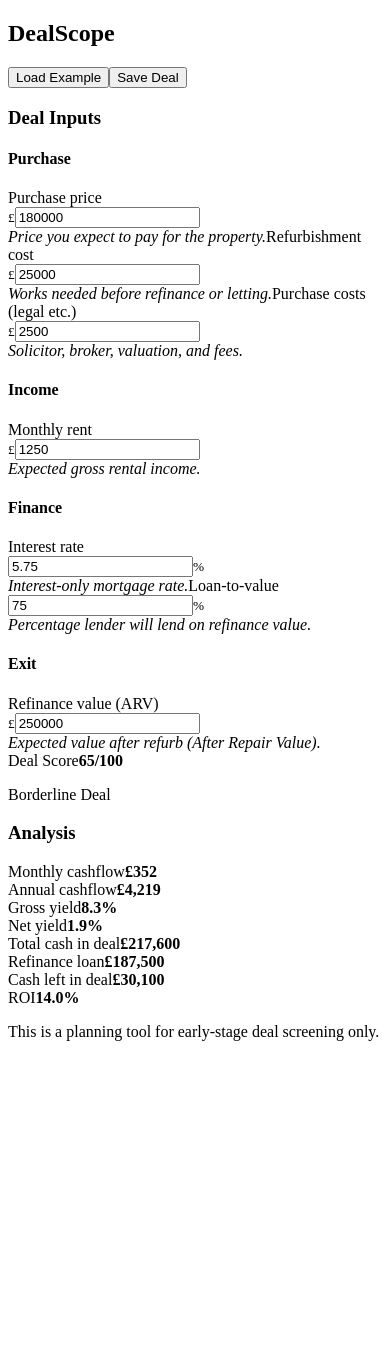
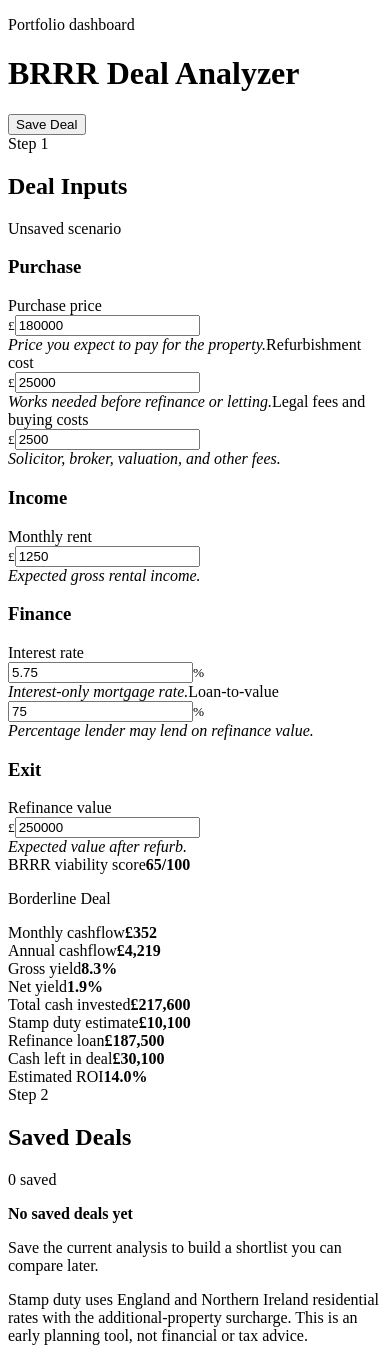
Before and after one commit to f2vbc965mc-pixel/brrr-deal-analyser, a React (Vite) app: page / in a window 390 px wide. Before the commit the page ends 1057 px from the top, so only its background shows below. Built offline with nearby package versions, Linux system fonts and the light colour scheme; the HTML template or start-up script is replaced by a standard one.

Commit message:
add saved deals feature + UI improvements

```diff
--- a/src/App.jsx
+++ b/src/App.jsx
@@ -1,4 +1,6 @@
 import React, { useMemo, useState } from 'react';
+
+const STORAGE_KEY = 'brrr-saved-deals';
 
 const initialInputs = {
   purchasePrice: 180000,
@@ -27,9 +29,9 @@
   },
   {
     name: 'legalFees',
-    label: 'Purchase costs (legal etc.)',
+    label: 'Legal fees and buying costs',
     prefix: '£',
-    helper: 'Solicitor, broker, valuation, and fees.',
+    helper: 'Solicitor, broker, valuation, and other fees.',
     group: 'Purchase',
   },
   {
@@ -50,14 +52,14 @@
     name: 'loanToValue',
     label: 'Loan-to-value',
     suffix: '%',
-    helper: 'Percentage lender will lend on refinance value.',
+    helper: 'Percentage lender may lend on refinance value.',
     group: 'Finance',
   },
   {
     name: 'refinanceValue',
-    label: 'Refinance value (ARV)',
+    label: 'Refinance value',
     prefix: '£',
-    helper: 'Expected value after refurb (After Repair Value).',
+    helper: 'Expected value after refurb.',
     group: 'Exit',
   },
 ];
@@ -74,7 +76,25 @@
   return `${(Number.isFinite(value) ? value : 0).toFixed(1)}%`;
 }
 
+function formatCompactPrice(value) {
+  const safeValue = Number.isFinite(value) ? value : 0;
+  return `£${Math.round(safeValue / 1000)}k`;
+}
+
+function formatShortDate(date) {
+  return new Intl.DateTimeFormat('en-GB', {
+    month: 'short',
+    day: 'numeric',
+  }).format(date);
+}
+
+function createDealName(inputs) {
+  return `Deal ${formatCompactPrice(inputs.purchasePrice)} - ${formatShortDate(new Date())}`;
+}
+
 function calculateStampDuty(price) {
+  // England and Northern Ireland residential SDLT bands from 1 April 2025.
+  // This estimate includes the 5% additional-property surcharge on each band.
   const bands = [
     { threshold: 125000, rate: 0.05 },
     { threshold: 250000, rate: 0.07 },
@@ -84,89 +104,93 @@
   ];
 
   let remaining = Math.max(price, 0);
-  let previous = 0;
-  let duty = 0;
+  let previousThreshold = 0;
+  let stampDuty = 0;
 
   for (const band of bands) {
-    const taxable = Math.min(remaining, band.threshold - previous);
-    if (taxable <= 0) break;
+    const taxableAmount = Math.min(remaining, band.threshold - previousThreshold);
 
-    duty += taxable * band.rate;
-    remaining -= taxable;
-    previous = band.threshold;
+    if (taxableAmount <= 0) {
+      break;
     }
 
-  return duty;
+    stampDuty += taxableAmount * band.rate;
+    remaining -= taxableAmount;
+    previousThreshold = band.threshold;
   }
 
-function getViabilityScore(m) {
+  return stampDuty;
+}
+
+function getViabilityScore(metrics) {
+  // Simple v1 score: cashflow, yield, cash recycled, and ROI each contribute.
   let score = 0;
 
-  if (m.monthlyCashflow > 0) score += 25;
-  if (m.netYield >= 6) score += 25;
-  else if (m.netYield >= 4) score += 15;
+  if (metrics.monthlyCashflow > 0) score += 25;
+  if (metrics.netYield >= 6) score += 25;
+  else if (metrics.netYield >= 4) score += 15;
 
-  if (m.cashLeftInDeal <= m.totalCashInvested * 0.25) score += 25;
-  else if (m.cashLeftInDeal <= m.totalCashInvested * 0.5) score += 15;
+  if (metrics.cashLeftInDeal <= metrics.totalCashInvested * 0.25) score += 25;
+  else if (metrics.cashLeftInDeal <= metrics.totalCashInvested * 0.5) score += 15;
 
-  if (m.roi >= 20) score += 25;
-  else if (m.roi >= 10) score += 15;
+  if (metrics.roi >= 20) score += 25;
+  else if (metrics.roi >= 10) score += 15;
 
   return Math.min(score, 100);
 }
 
+function loadSavedDeals() {
+  try {
+    const savedDeals = JSON.parse(localStorage.getItem(STORAGE_KEY));
+    return Array.isArray(savedDeals) ? savedDeals : [];
+  } catch {
+    return [];
+  }
+}
+
 function App() {
   const [inputs, setInputs] = useState(initialInputs);
+  const [savedDeals, setSavedDeals] = useState(loadSavedDeals);
+  const [activeDealId, setActiveDealId] = useState(null);
+  const [saveMessage, setSaveMessage] = useState('');
 
   function updateInput(name, value) {
-    setInputs((prev) => ({
-      ...prev,
+    setInputs((currentInputs) => ({
+      ...currentInputs,
       [name]: Number(value),
     }));
-  }
 
-  function loadExampleDeal() {
-    setInputs({
-      purchasePrice: 180000,
-      refurbCost: 25000,
-      monthlyRent: 1450,
-      interestRate: 5.5,
-      loanToValue: 75,
-      refinanceValue: 240000,
-      legalFees: 2500,
-    });
+    // Once a user edits a loaded deal, it becomes a new unsaved scenario.
+    setActiveDealId(null);
+    setSaveMessage('');
   }
 
   const metrics = useMemo(() => {
     const stampDuty = calculateStampDuty(inputs.purchasePrice);
 
+    // Total money needed before refinance.
     const totalCashInvested =
-      inputs.purchasePrice +
-      inputs.refurbCost +
-      stampDuty +
-      inputs.legalFees;
+      inputs.purchasePrice + inputs.refurbCost + stampDuty + inputs.legalFees;
 
-    const refinanceLoan =
-      inputs.refinanceValue * (inputs.loanToValue / 100);
+    // BRRR refinance lending is usually based on the new value after works.
+    const refinanceLoan = inputs.refinanceValue * (inputs.loanToValue / 100);
 
-    const monthlyMortgage =
-      (refinanceLoan * (inputs.interestRate / 100)) / 12;
-
+    // This v1 assumes an interest-only mortgage for rental deal screening.
+    const monthlyMortgage = (refinanceLoan * (inputs.interestRate / 100)) / 12;
     const monthlyCashflow = inputs.monthlyRent - monthlyMortgage;
     const annualCashflow = monthlyCashflow * 12;
 
     const grossYield =
-      (inputs.monthlyRent * 12 / inputs.purchasePrice) * 100;
+      inputs.purchasePrice > 0 ? ((inputs.monthlyRent * 12) / inputs.purchasePrice) * 100 : 0;
 
     const netYield =
-      (annualCashflow / totalCashInvested) * 100;
+      totalCashInvested > 0 ? (annualCashflow / totalCashInvested) * 100 : 0;
 
+    // If the refinance covers all invested cash, cash left is shown as zero.
     const cashLeftInDeal = Math.max(totalCashInvested - refinanceLoan, 0);
+    const roi = cashLeftInDeal > 0 ? (annualCashflow / cashLeftInDeal) * 100 : 0;
 
-    const roi =
-      cashLeftInDeal > 0 ? (annualCashflow / cashLeftInDeal) * 100 : 0;
-
-    const m = {
+    const calculatedMetrics = {
       stampDuty,
       totalCashInvested,
       refinanceLoan,
@@ -180,10 +204,45 @@
     };
 
     return {
-      ...m,
-      viabilityScore: getViabilityScore(m),
+      ...calculatedMetrics,
+      viabilityScore: getViabilityScore(calculatedMetrics),
     };
   }, [inputs]);
+
+  function saveDeals(nextDeals) {
+    setSavedDeals(nextDeals);
+    localStorage.setItem(STORAGE_KEY, JSON.stringify(nextDeals));
+  }
+
+  function saveCurrentDeal() {
+    const deal = {
+      id: crypto.randomUUID(),
+      name: createDealName(inputs),
+      createdAt: new Date().toISOString(),
+      inputs: { ...inputs },
+      metrics: { ...metrics },
+    };
+
+    saveDeals([deal, ...savedDeals]);
+    setActiveDealId(deal.id);
+    setSaveMessage(`${deal.name} saved`);
+  }
+
+  function loadDeal(deal) {
+    setInputs(deal.inputs);
+    setActiveDealId(deal.id);
+    setSaveMessage(`${deal.name} loaded`);
+  }
+
+  function deleteDeal(dealId) {
+    const nextDeals = savedDeals.filter((deal) => deal.id !== dealId);
+    saveDeals(nextDeals);
+
+    if (activeDealId === dealId) {
+      setActiveDealId(null);
+      setSaveMessage('');
+    }
+  }
 
   const viabilityLabel =
     metrics.viabilityScore >= 75
@@ -192,74 +251,72 @@
       ? 'Borderline Deal'
       : 'High Risk Deal';
 
-  const groupedFields = fields.reduce((acc, f) => {
-    acc[f.group] = acc[f.group] || [];
-    acc[f.group].push(f);
-    return acc;
+  const groupedFields = fields.reduce((groups, field) => {
+    groups[field.group] = groups[field.group] || [];
+    groups[field.group].push(field);
+    return groups;
   }, {});
 
   return (
     <div className="app-shell">
+      <header className="top-bar">
+        <div>
+          <p className="eyebrow">Portfolio dashboard</p>
+          <h1>BRRR Deal Analyzer</h1>
+        </div>
 
-      <header className="top-bar">
-        <h2>DealScope</h2>
         <div className="top-actions">
-          <button onClick={loadExampleDeal} className="secondary-btn">
-            Load Example
-          </button>
-          <button className="primary-btn">
+          {saveMessage && <span className="save-message">{saveMessage}</span>}
+          <button className="primary-btn" type="button" onClick={saveCurrentDeal}>
             Save Deal
           </button>
         </div>
       </header>
 
-      <main className="layout">
-
-        {/* INPUT SIDE */}
-        <section className="panel">
-          <h3>Deal Inputs</h3>
+      <main className="dashboard-grid">
+        <section className="panel input-panel">
+          <div className="panel-heading">
+            <div>
+              <span>Step 1</span>
+              <h2>Deal Inputs</h2>
+            </div>
+            <p>{activeDealId ? 'Loaded saved deal' : 'Unsaved scenario'}</p>
+          </div>
 
           {Object.entries(groupedFields).map(([group, items]) => (
-            <div key={group}>
-              <h4 className="section-title">{group}</h4>
+            <div className="input-section" key={group}>
+              <h3>{group}</h3>
 
+              <div className="field-grid">
                 {items.map((field) => (
-                <label key={field.name} className="input-card">
+                  <label className="input-card" key={field.name}>
                     <span>{field.label}</span>
-
                     <div className="input-wrap">
                       {field.prefix && <small>{field.prefix}</small>}
                       <input
                         type="number"
+                        min="0"
+                        step="any"
                         value={inputs[field.name]}
-                      onChange={(e) =>
-                        updateInput(field.name, e.target.value)
-                      }
+                        onChange={(event) => updateInput(field.name, event.target.value)}
                       />
                       {field.suffix && <small>{field.suffix}</small>}
                     </div>
-
                     <em>{field.helper}</em>
                   </label>
                 ))}
               </div>
+            </div>
           ))}
         </section>
 
-        {/* RESULTS SIDE */}
-        <aside className="panel results">
-
+        <aside className="right-column">
+          <section className="panel score-panel">
             <div className="score-card">
               <div>
-              <span>Deal Score</span>
+                <span>BRRR viability score</span>
                 <strong>{metrics.viabilityScore}/100</strong>
-              <p className={
-                viabilityLabel.includes("Strong")
-                  ? "good"
-                  : viabilityLabel.includes("Borderline")
-                  ? "warn"
-                  : "bad"
-              }>
+                <p className={metrics.viabilityScore >= 75 ? 'good' : metrics.viabilityScore >= 45 ? 'warn' : 'bad'}>
                   {viabilityLabel}
                 </p>
               </div>
@@ -267,34 +324,86 @@
               <div
                 className="score-ring"
                 style={{ '--score': `${metrics.viabilityScore}%` }}
+                aria-hidden="true"
               />
             </div>
-
-          <h3>Analysis</h3>
 
             <div className="metric-list">
               <Result label="Monthly cashflow" value={formatMoney(metrics.monthlyCashflow)} highlight />
               <Result label="Annual cashflow" value={formatMoney(metrics.annualCashflow)} />
               <Result label="Gross yield" value={formatPercent(metrics.grossYield)} />
               <Result label="Net yield" value={formatPercent(metrics.netYield)} />
-            <Result label="Total cash in deal" value={formatMoney(metrics.totalCashInvested)} />
+              <Result label="Total cash invested" value={formatMoney(metrics.totalCashInvested)} />
+              <Result label="Stamp duty estimate" value={formatMoney(metrics.stampDuty)} />
               <Result label="Refinance loan" value={formatMoney(metrics.refinanceLoan)} />
               <Result label="Cash left in deal" value={formatMoney(metrics.cashLeftInDeal)} highlight />
-            <Result label="ROI" value={formatPercent(metrics.roi)} />
+              <Result label="Estimated ROI" value={formatPercent(metrics.roi)} />
+            </div>
+          </section>
+
+          <section className="panel saved-panel">
+            <div className="panel-heading">
+              <div>
+                <span>Step 2</span>
+                <h2>Saved Deals</h2>
+              </div>
+              <p>{savedDeals.length} saved</p>
             </div>
 
-          <p className="note">
-            This is a planning tool for early-stage deal screening only.
+            {savedDeals.length === 0 ? (
+              <div className="empty-state">
+                <strong>No saved deals yet</strong>
+                <p>Save the current analysis to build a shortlist you can compare later.</p>
+              </div>
+            ) : (
+              <div className="saved-list">
+                {savedDeals.map((deal) => (
+                  <article
+                    className={deal.id === activeDealId ? 'saved-deal active' : 'saved-deal'}
+                    key={deal.id}
+                  >
+                    <div className="saved-main">
+                      <div>
+                        <h3>{deal.name}</h3>
+                        <p>
+                          {formatMoney(deal.inputs.purchasePrice)} purchase ·{' '}
+                          {formatMoney(deal.inputs.refinanceValue)} refinance
                         </p>
+                      </div>
 
+                      <div className="saved-score">{deal.metrics.viabilityScore}</div>
+                    </div>
+
+                    <div className="saved-metrics">
+                      <span>{formatMoney(deal.metrics.monthlyCashflow)} / mo</span>
+                      <span>{formatPercent(deal.metrics.roi)} ROI</span>
+                    </div>
+
+                    <div className="saved-actions">
+                      <button className="secondary-btn" type="button" onClick={() => loadDeal(deal)}>
+                        Load
+                      </button>
+                      <button className="danger-btn" type="button" onClick={() => deleteDeal(deal.id)}>
+                        Delete
+                      </button>
+                    </div>
+                  </article>
+                ))}
+              </div>
+            )}
+          </section>
         </aside>
+      </main>
 
-      </main>
+      <p className="disclaimer">
+        Stamp duty uses England and Northern Ireland residential rates with the additional-property
+        surcharge. This is an early planning tool, not financial or tax advice.
+      </p>
     </div>
   );
 }
 
-function Result({ label, value, highlight }) {
+function Result({ label, value, highlight = false }) {
   return (
     <div className={highlight ? 'metric highlight' : 'metric'}>
       <span>{label}</span>
--- a/src/styles.css
+++ b/src/styles.css
@@ -2,8 +2,8 @@
   color-scheme: dark;
   font-family:
     Inter, ui-sans-serif, system-ui, -apple-system, BlinkMacSystemFont, "Segoe UI", sans-serif;
-  background: #111318;
-  color: #f6f2e8;
+  background: #101317;
+  color: #f7f2e8;
   font-synthesis: none;
   text-rendering: optimizeLegibility;
 }
@@ -17,9 +17,9 @@
   min-height: 100vh;
   margin: 0;
   background:
-    linear-gradient(145deg, rgba(39, 95, 88, 0.18), transparent 38%),
-    linear-gradient(315deg, rgba(179, 92, 69, 0.16), transparent 34%),
-    #111318;
+    linear-gradient(145deg, rgba(46, 119, 103, 0.16), transparent 36%),
+    linear-gradient(315deg, rgba(171, 74, 54, 0.14), transparent 34%),
+    #101317;
 }
 
 button,
@@ -27,115 +27,218 @@
   font: inherit;
 }
 
+button {
+  border: 0;
+  cursor: pointer;
+}
+
 .app-shell {
-  display: grid;
-  grid-template-columns: minmax(0, 1.35fr) minmax(340px, 0.65fr);
-  gap: 24px;
-  width: min(1180px, calc(100% - 32px));
+  width: min(1280px, calc(100% - 32px));
   min-height: 100vh;
   margin: 0 auto;
-  padding: 32px 0;
-  align-items: start;
+  padding: 24px 0 28px;
 }
 
-.calculator-panel,
-.results-panel {
-  border: 1px solid rgba(246, 242, 232, 0.12);
-  background: rgba(22, 25, 31, 0.82);
-  box-shadow: 0 24px 80px rgba(0, 0, 0, 0.28);
-}
-
-.calculator-panel {
+.top-bar {
+  display: flex;
+  justify-content: space-between;
+  gap: 18px;
+  align-items: center;
+  margin-bottom: 18px;
+  padding: 18px 20px;
+  border: 1px solid rgba(247, 242, 232, 0.12);
   border-radius: 8px;
-  padding: clamp(20px, 4vw, 40px);
-}
-
-.results-panel {
-  position: sticky;
-  top: 24px;
-  border-radius: 8px;
-  padding: 20px;
-}
-
-.intro {
-  max-width: 720px;
-  margin-bottom: 28px;
+  background: rgba(20, 24, 30, 0.9);
+  box-shadow: 0 18px 60px rgba(0, 0, 0, 0.24);
 }
 
 .eyebrow {
-  margin: 0 0 10px;
+  margin: 0 0 6px;
   color: #69d4bd;
-  font-size: 0.78rem;
-  font-weight: 800;
+  font-size: 0.76rem;
+  font-weight: 900;
   letter-spacing: 0;
   text-transform: uppercase;
 }
 
+h1,
+h2,
+h3,
+p {
+  margin-top: 0;
+}
+
 h1 {
-  margin: 0;
-  font-size: clamp(2.4rem, 8vw, 5.5rem);
-  line-height: 0.92;
+  margin-bottom: 0;
+  font-size: clamp(1.8rem, 4vw, 3.5rem);
+  line-height: 0.95;
   letter-spacing: 0;
 }
 
-.intro p:not(.eyebrow) {
-  max-width: 620px;
-  margin: 18px 0 0;
-  color: #cfc8b8;
-  font-size: 1.05rem;
-  line-height: 1.7;
+.top-actions {
+  display: flex;
+  flex-wrap: wrap;
+  justify-content: flex-end;
+  gap: 10px;
+  align-items: center;
 }
 
-.input-grid {
+.save-message {
+  color: #cfc8b8;
+  font-size: 0.88rem;
+  font-weight: 700;
+}
+
+.primary-btn,
+.secondary-btn,
+.danger-btn {
+  min-height: 42px;
+  padding: 0 16px;
+  border-radius: 8px;
+  font-weight: 900;
+}
+
+.primary-btn {
+  background: #69d4bd;
+  color: #0f1418;
+}
+
+.secondary-btn {
+  border: 1px solid rgba(247, 242, 232, 0.14);
+  background: #20262e;
+  color: #f7f2e8;
+}
+
+.danger-btn {
+  border: 1px solid rgba(238, 118, 91, 0.28);
+  background: rgba(238, 118, 91, 0.12);
+  color: #ffb7a7;
+}
+
+.dashboard-grid {
+  display: grid;
+  grid-template-columns: minmax(0, 1.35fr) minmax(360px, 0.65fr);
+  gap: 18px;
+  align-items: start;
+}
+
+.right-column {
+  display: grid;
+  gap: 18px;
+}
+
+.panel {
+  border: 1px solid rgba(247, 242, 232, 0.12);
+  border-radius: 8px;
+  background: rgba(21, 25, 31, 0.88);
+  box-shadow: 0 18px 60px rgba(0, 0, 0, 0.2);
+}
+
+.input-panel,
+.score-panel,
+.saved-panel {
+  padding: 18px;
+}
+
+.score-panel {
+  position: sticky;
+  top: 18px;
+}
+
+.panel-heading {
+  display: flex;
+  justify-content: space-between;
+  gap: 14px;
+  align-items: flex-start;
+  margin-bottom: 16px;
+}
+
+.panel-heading span {
+  display: block;
+  margin-bottom: 5px;
+  color: #69d4bd;
+  font-size: 0.74rem;
+  font-weight: 900;
+  text-transform: uppercase;
+}
+
+.panel-heading h2 {
+  margin-bottom: 0;
+  font-size: 1.18rem;
+}
+
+.panel-heading p {
+  margin-bottom: 0;
+  color: #aaa295;
+  font-size: 0.84rem;
+  font-weight: 800;
+  white-space: nowrap;
+}
+
+.input-section + .input-section {
+  margin-top: 18px;
+  padding-top: 18px;
+  border-top: 1px solid rgba(247, 242, 232, 0.08);
+}
+
+.input-section h3 {
+  margin-bottom: 10px;
+  color: #dcd4c5;
+  font-size: 0.84rem;
+  letter-spacing: 0;
+  text-transform: uppercase;
+}
+
+.field-grid {
   display: grid;
   grid-template-columns: repeat(2, minmax(0, 1fr));
-  gap: 14px;
+  gap: 12px;
 }
 
 .input-card {
   display: grid;
-  gap: 10px;
+  gap: 9px;
   min-width: 0;
-  padding: 16px;
-  border: 1px solid rgba(246, 242, 232, 0.1);
+  padding: 14px;
+  border: 1px solid rgba(247, 242, 232, 0.09);
   border-radius: 8px;
-  background: #181c23;
+  background: #1a2027;
 }
 
 .input-card span {
-  color: #f6f2e8;
-  font-size: 0.95rem;
-  font-weight: 800;
+  color: #f7f2e8;
+  font-size: 0.92rem;
+  font-weight: 850;
 }
 
 .input-card em {
-  min-height: 36px;
-  color: #9e978b;
-  font-size: 0.82rem;
+  min-height: 34px;
+  color: #9f978b;
+  font-size: 0.8rem;
   font-style: normal;
-  line-height: 1.45;
+  line-height: 1.4;
 }
 
 .input-wrap {
   display: flex;
   align-items: center;
-  min-height: 46px;
+  min-height: 44px;
   overflow: hidden;
-  border: 1px solid rgba(246, 242, 232, 0.14);
+  border: 1px solid rgba(247, 242, 232, 0.14);
   border-radius: 8px;
-  background: #101217;
+  background: #101317;
 }
 
 .input-wrap:focus-within {
   border-color: #69d4bd;
-  box-shadow: 0 0 0 3px rgba(105, 212, 189, 0.16);
+  box-shadow: 0 0 0 3px rgba(105, 212, 189, 0.15);
 }
 
 .input-wrap small {
   flex: 0 0 auto;
   padding: 0 12px;
   color: #69d4bd;
-  font-size: 0.72rem;
+  font-size: 0.76rem;
   font-weight: 900;
 }
 
@@ -145,57 +248,68 @@
   border: 0;
   outline: 0;
   background: transparent;
-  color: #f6f2e8;
-  font-size: 1.05rem;
-  font-weight: 800;
+  color: #f7f2e8;
+  font-size: 1rem;
+  font-weight: 850;
 }
 
 .score-card {
   display: grid;
-  grid-template-columns: 1fr 92px;
-  gap: 18px;
+  grid-template-columns: 1fr 86px;
+  gap: 16px;
   align-items: center;
   padding: 18px;
   border-radius: 8px;
-  background: #f6f2e8;
-  color: #15171c;
+  background: #f7f2e8;
+  color: #12161b;
 }
 
 .score-card span,
 .metric span {
   color: inherit;
   opacity: 0.72;
-  font-size: 0.8rem;
-  font-weight: 800;
+  font-size: 0.76rem;
+  font-weight: 900;
   text-transform: uppercase;
 }
 
 .score-card strong {
   display: block;
   margin-top: 8px;
-  font-size: 2.35rem;
+  font-size: 2.2rem;
   line-height: 1;
 }
 
 .score-card p {
   margin: 8px 0 0;
-  color: #a94f3f;
-  font-weight: 900;
+  font-weight: 950;
+}
+
+.good {
+  color: #228b6d;
+}
+
+.warn {
+  color: #9a6a18;
+}
+
+.bad {
+  color: #b14a37;
 }
 
 .score-ring {
-  width: 92px;
+  width: 86px;
   aspect-ratio: 1;
   border-radius: 50%;
   background:
-    radial-gradient(circle at center, #f6f2e8 55%, transparent 57%),
+    radial-gradient(circle at center, #f7f2e8 55%, transparent 57%),
     conic-gradient(#69d4bd var(--score), #d7d0c1 0);
 }
 
 .metric-list {
   display: grid;
-  gap: 10px;
-  margin-top: 16px;
+  gap: 9px;
+  margin-top: 14px;
 }
 
 .metric {
@@ -203,16 +317,16 @@
   justify-content: space-between;
   gap: 14px;
   align-items: center;
-  min-height: 58px;
-  padding: 12px 14px;
-  border: 1px solid rgba(246, 242, 232, 0.1);
+  min-height: 54px;
+  padding: 11px 13px;
+  border: 1px solid rgba(247, 242, 232, 0.09);
   border-radius: 8px;
-  background: #181c23;
+  background: #1a2027;
 }
 
 .metric strong {
   text-align: right;
-  font-size: 1.1rem;
+  font-size: 1.02rem;
 }
 
 .metric.highlight {
@@ -220,35 +334,141 @@
   background: rgba(105, 212, 189, 0.08);
 }
 
-.note {
-  margin: 16px 2px 0;
+.empty-state {
+  padding: 18px;
+  border: 1px dashed rgba(247, 242, 232, 0.18);
+  border-radius: 8px;
+  background: rgba(247, 242, 232, 0.04);
+}
+
+.empty-state strong {
+  display: block;
+  margin-bottom: 6px;
+}
+
+.empty-state p {
+  margin-bottom: 0;
+  color: #aaa295;
+  line-height: 1.5;
+}
+
+.saved-list {
+  display: grid;
+  gap: 10px;
+  max-height: 520px;
+  overflow: auto;
+  padding-right: 2px;
+}
+
+.saved-deal {
+  display: grid;
+  gap: 12px;
+  padding: 14px;
+  border: 1px solid rgba(247, 242, 232, 0.1);
+  border-radius: 8px;
+  background: #1a2027;
+}
+
+.saved-deal.active {
+  border-color: rgba(105, 212, 189, 0.64);
+  box-shadow: inset 0 0 0 1px rgba(105, 212, 189, 0.2);
+}
+
+.saved-main {
+  display: flex;
+  justify-content: space-between;
+  gap: 12px;
+  align-items: flex-start;
+}
+
+.saved-main h3 {
+  margin-bottom: 5px;
+  font-size: 0.98rem;
+}
+
+.saved-main p {
+  margin-bottom: 0;
+  color: #aaa295;
+  font-size: 0.8rem;
+}
+
+.saved-score {
+  display: grid;
+  place-items: center;
+  flex: 0 0 auto;
+  width: 42px;
+  aspect-ratio: 1;
+  border-radius: 50%;
+  background: #69d4bd;
+  color: #101317;
+  font-size: 0.9rem;
+  font-weight: 950;
+}
+
+.saved-metrics {
+  display: grid;
+  grid-template-columns: repeat(2, minmax(0, 1fr));
+  gap: 8px;
+}
+
+.saved-metrics span {
+  padding: 8px 10px;
+  border-radius: 8px;
+  background: #11161b;
+  color: #dcd4c5;
+  font-size: 0.82rem;
+  font-weight: 850;
+}
+
+.saved-actions {
+  display: grid;
+  grid-template-columns: 1fr 1fr;
+  gap: 8px;
+}
+
+.disclaimer {
+  margin: 14px 2px 0;
   color: #aaa295;
   font-size: 0.82rem;
   line-height: 1.55;
 }
 
-@media (max-width: 900px) {
-  .app-shell {
+@media (max-width: 980px) {
+  .dashboard-grid {
     grid-template-columns: 1fr;
   }
 
-  .results-panel {
+  .score-panel {
     position: static;
   }
 }
 
-@media (max-width: 640px) {
+@media (max-width: 680px) {
   .app-shell {
-    width: min(100% - 20px, 1180px);
-    padding: 10px 0;
+    width: min(100% - 20px, 1280px);
+    padding: 10px 0 18px;
   }
 
-  .calculator-panel,
-  .results-panel {
-    padding: 16px;
+  .top-bar,
+  .panel-heading,
+  .saved-main {
+    align-items: stretch;
+    flex-direction: column;
   }
 
-  .input-grid {
+  .top-actions {
+    justify-content: stretch;
+  }
+
+  .primary-btn,
+  .secondary-btn,
+  .danger-btn {
+    width: 100%;
+  }
+
+  .field-grid,
+  .saved-metrics,
+  .saved-actions {
     grid-template-columns: 1fr;
   }
 
@@ -257,7 +477,7 @@
   }
 
   .score-ring {
-    width: 78px;
+    width: 76px;
   }
 
   .metric {
```
Also changed, not shown: 6 other files (tests, documents, lock files or other folders). Lines whose indentation alone changed are shown as unchanged.
